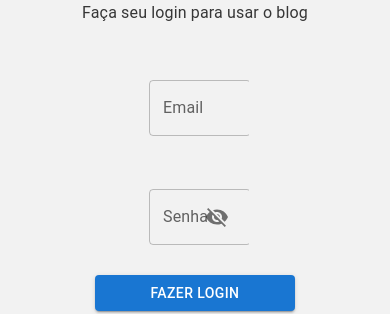
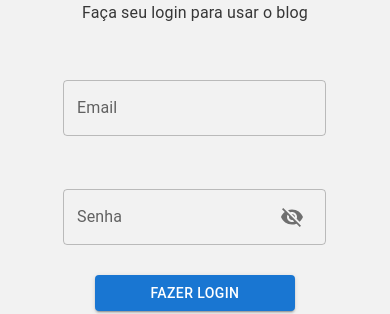
Before and after one commit to JamissonRamos/min_blog_adv, a React (Vite) app: page /login in a window 390 px wide. Shown: the part 284-598 px from the top of the page. Built offline with nearby package versions, Linux system fonts and the light colour scheme; no server answers.

Commit message:
Login: Atualizando css

```diff
--- a/src/page/login/Login.module.css
+++ b/src/page/login/Login.module.css
@@ -40,7 +40,7 @@
 
 .boxInput
 {
-    /* border: 1px solid red; */
+    /* border: 1px solid red;        */
 
     width: 40%;
 
@@ -58,6 +58,7 @@
     /* border: 1px solid blue; */
     width: 100%;
     height: 52px;
+    max-width: 280px;
 
     display: flex;
     flex-direction: column;
@@ -91,5 +92,20 @@
     {
         padding: 2rem 20px;
     }
+    .boxInput
+    {
+        /* border: 1px solid red; */
+
+        width: 100%;
+
+        /* display: flex;
+        flex-direction: column;
+        align-items: center;
+        justify-content: flex-start;
+        gap: 0;
+
+        padding: 1rem; */
+    }
+
 
 }
```
